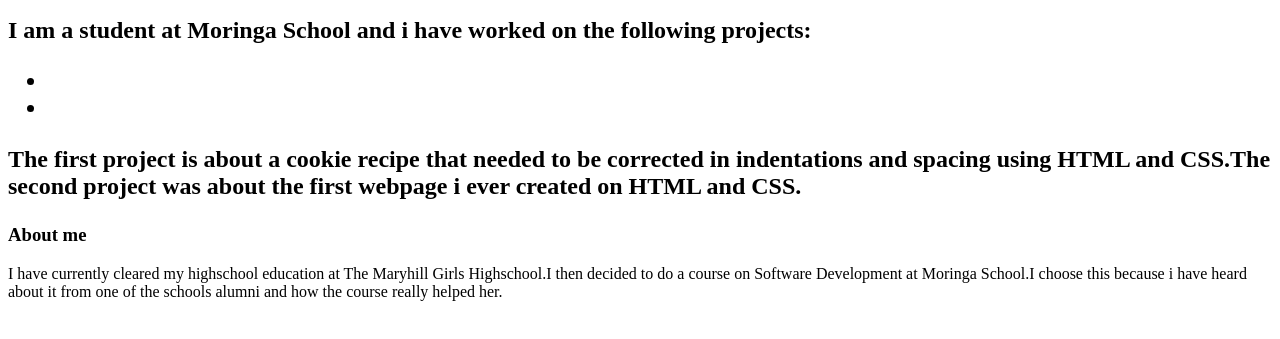
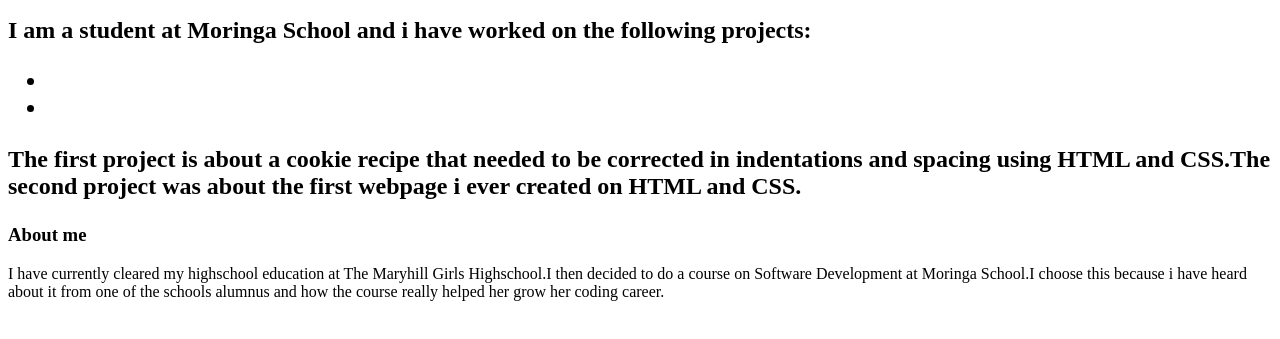
Before and after one commit to muirumelissa/myportfolio, a plain HTML site: page landing-page.html in a window 1280 px wide. Shown: the part 101-440 px from the top of the page. Drawn offline with Linux system fonts and the light colour scheme.

Commit message:
add landing-page.html

```diff
--- a/landing-page.html
+++ b/landing-page.html
@@ -14,7 +14,8 @@
             <p>The first project is about a cookie recipe that needed to be corrected in indentations and spacing using HTML and CSS.The second project was about the first webpage i ever created on HTML and CSS.</p>
         </h2>
         <h3>About me</h3>
-        <p>I have currently cleared my highschool education at The Maryhill Girls Highschool.I then decided to do a course on Software Development at Moringa School.I choose this because i have heard about it from one of the schools alumni and how the course really helped her.</p>
+        <p>I have currently cleared my highschool education at The Maryhill Girls Highschool.I then decided to do a course on Software Development at Moringa School.I choose this because i have heard about it from one of the schools alumnus and how the course really helped her grow her coding career.</p>
+
 
 
 
```
